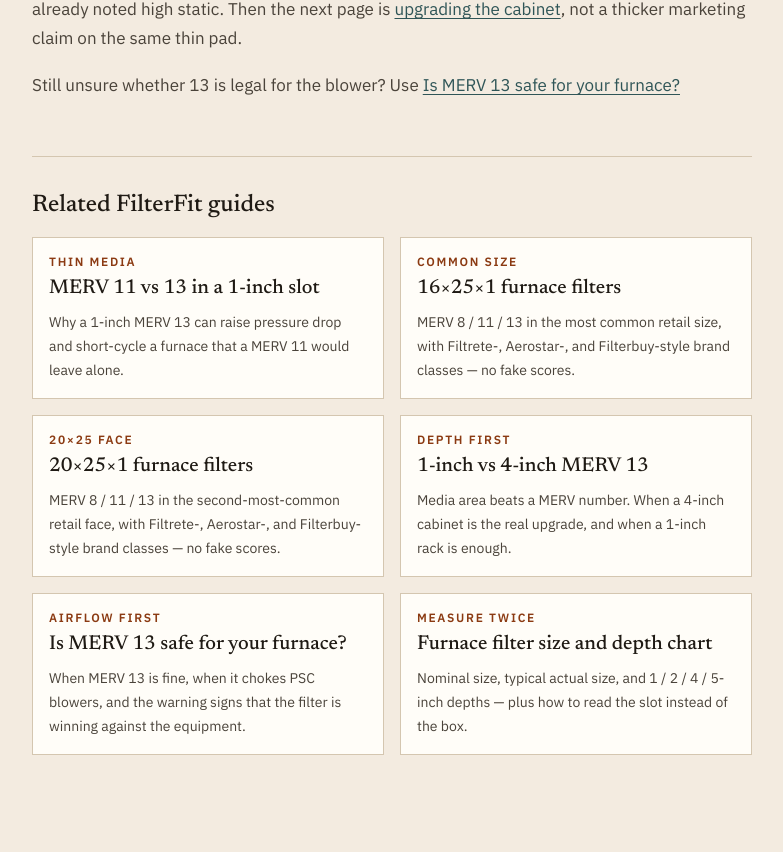
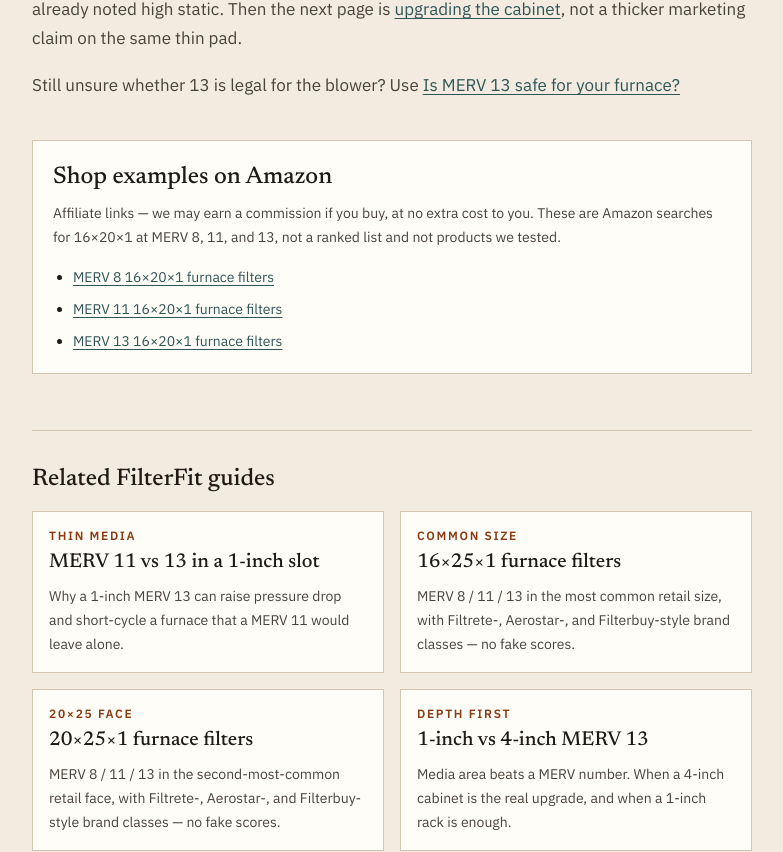
Before and after one commit to laqaer/filter-fit, a Next.js app: page /16x20x1-furnace-filters in a window 1280 px wide. Shown: the part 4190-5042 px from the top of the page, without its empty margins (248-1031 px from the left). Built offline with nearby package versions, Linux system fonts and the light colour scheme.

Commit message:
feat(aff): Amazon laqaer-20 on money pages (FF-AFF-1)
Add associate-tag search URLs and a short disclosed shop block on the
16x25x1, 20x25x1, and 16x20x1 guides. Switch affiliate copy to present tense.

Co-authored-by: laqaer <laqaer@users.noreply.github.com>

```diff
--- a/app/16x20x1-furnace-filters/page.tsx
+++ b/app/16x20x1-furnace-filters/page.tsx
@@ -1,5 +1,6 @@
 import type { Metadata } from "next";
 import Link from "next/link";
+import { AmazonShopExamples } from "@/components/amazon-shop-examples";
 import { Callout } from "@/components/callout";
 import { GuideHero } from "@/components/guide-hero";
 import { JsonLd } from "@/components/json-ld";
@@ -216,6 +217,7 @@ export default function Size16x20Page() {
           <Link href="/merv-13-safe-for-furnace">Is MERV 13 safe for your furnace?</Link>
         </p>
       </div>
+      <AmazonShopExamples face="16x20x1" />
       <RelatedGuides except="/16x20x1-furnace-filters" />
     </article>
   );
--- a/app/16x25x1-furnace-filters/page.tsx
+++ b/app/16x25x1-furnace-filters/page.tsx
@@ -1,5 +1,6 @@
 import type { Metadata } from "next";
 import Link from "next/link";
+import { AmazonShopExamples } from "@/components/amazon-shop-examples";
 import { Callout } from "@/components/callout";
 import { GuideHero } from "@/components/guide-hero";
 import { JsonLd } from "@/components/json-ld";
@@ -156,6 +157,7 @@ export default function Size16x25Page() {
           <Link href="/merv-13-safe-for-furnace">Is MERV 13 safe for your furnace?</Link>
         </p>
       </div>
+      <AmazonShopExamples face="16x25x1" />
       <RelatedGuides except="/16x25x1-furnace-filters" />
     </article>
   );
--- a/app/20x25x1-furnace-filters/page.tsx
+++ b/app/20x25x1-furnace-filters/page.tsx
@@ -1,5 +1,6 @@
 import type { Metadata } from "next";
 import Link from "next/link";
+import { AmazonShopExamples } from "@/components/amazon-shop-examples";
 import { Callout } from "@/components/callout";
 import { GuideHero } from "@/components/guide-hero";
 import { JsonLd } from "@/components/json-ld";
@@ -217,6 +218,7 @@ export default function Size20x25Page() {
           <Link href="/merv-13-safe-for-furnace">Is MERV 13 safe for your furnace?</Link>
         </p>
       </div>
+      <AmazonShopExamples face="20x25x1" />
       <RelatedGuides except="/20x25x1-furnace-filters" />
     </article>
   );
--- a/app/about/page.tsx
+++ b/app/about/page.tsx
@@ -77,9 +77,9 @@ export default function AboutPage() {
 
         <h2>How the site is funded</h2>
         <p>
-          FilterFit is built as a useful bookmark. Some product mentions may later become affiliate
-          links. If that happens, a purchase through those links may earn {site.publisher} a
-          commission. Money does not buy a score here; we do not sell numbered ratings. See{" "}
+          FilterFit is built as a useful bookmark. Some outbound retailer links are affiliate
+          links. A purchase through those links may earn {site.publisher} a commission. Money
+          does not buy a score here; we do not sell numbered ratings. See{" "}
           <Link href="/privacy">privacy</Link> for how a content-and-affiliate site handles data.
         </p>
 
--- a/app/page.tsx
+++ b/app/page.tsx
@@ -1,6 +1,7 @@
 import type { Metadata } from "next";
 import Link from "next/link";
 import { DecisionTree } from "@/components/decision-tree";
+import { amazonLinkAttrs, amazonSearchUrl } from "@/lib/amazon";
 import { guides } from "@/lib/guides";
 import { site } from "@/lib/site";
 
@@ -73,7 +74,16 @@ export default function HomePage() {
         <h2 className="font-serif text-3xl text-ink">Guides</h2>
         <p className="mt-2 max-w-2xl text-ink-soft">
           Bookmark the page that matches the decision you are actually making — not a doorway list
-          of every size on earth.
+          of every size on earth. Size pages include disclosed Amazon search examples for that
+          face — for example{" "}
+          <a
+            className="text-air underline underline-offset-3"
+            href={amazonSearchUrl("16x25x1 furnace filter")}
+            {...amazonLinkAttrs}
+          >
+            16×25×1 furnace filters
+          </a>
+          .
         </p>
         <ul className="mt-6 grid gap-4 md:grid-cols-2">
           {guides.map((guide) => (
--- a/app/privacy/page.tsx
+++ b/app/privacy/page.tsx
@@ -57,7 +57,7 @@ export default function PrivacyPage() {
 
         <h2>Affiliate and advertising technology</h2>
         <p>
-          Some product mentions may become affiliate links. Clicking through to a retailer can
+          Some outbound product links are affiliate links. Clicking through to a retailer can
           cause that retailer or their network to set cookies, record that you came from FilterFit,
           and attribute a commission if you buy. Those companies have their own privacy policies.
           FilterFit does not receive your payment card number.
@@ -84,7 +84,7 @@ export default function PrivacyPage() {
 
         <h2>Changes</h2>
         <p>
-          If the site adds accounts, a newsletter, or live ad/affiliate tags, we will update this
+          If the site adds accounts, a newsletter, or display ads, we will update this
           page and the date above.
         </p>
       </div>
--- /dev/null
+++ b/components/amazon-shop-examples.tsx
@@ -0,0 +1,36 @@
+import { amazonLinkAttrs, amazonSearchUrl } from "@/lib/amazon";
+
+const mervLevels = [8, 11, 13] as const;
+
+type AmazonShopExamplesProps = {
+  /** Nominal face + depth, ASCII, e.g. 16x25x1 */
+  face: string;
+};
+
+export function AmazonShopExamples({ face }: AmazonShopExamplesProps) {
+  const faceLabel = face.replaceAll("x", "×");
+
+  return (
+    <section className="mt-10 border border-rule bg-card p-5">
+      <h2 className="font-serif text-2xl text-ink">Shop examples on Amazon</h2>
+      <p className="mt-2 text-sm leading-6 text-ink-soft">
+        Affiliate links — we may earn a commission if you buy, at no extra cost to you. These are
+        Amazon searches for {faceLabel} at MERV 8, 11, and 13, not a ranked list and not products
+        we tested.
+      </p>
+      <ul className="mt-4 list-disc space-y-2 pl-5 text-sm leading-6">
+        {mervLevels.map((merv) => (
+          <li key={merv}>
+            <a
+              className="text-air underline underline-offset-3 hover:text-copper-dark"
+              href={amazonSearchUrl(`${face} merv ${merv} furnace filter`)}
+              {...amazonLinkAttrs}
+            >
+              MERV {merv} {faceLabel} furnace filters
+            </a>
+          </li>
+        ))}
+      </ul>
+    </section>
+  );
+}
--- /dev/null
+++ b/lib/amazon.ts
@@ -0,0 +1,15 @@
+export const AMAZON_ASSOCIATE_TAG = "laqaer-20";
+
+export const amazonLinkAttrs = {
+  rel: "nofollow sponsored noopener noreferrer",
+  target: "_blank",
+} as const;
+
+/** Amazon search URL with the Associates tag. Keywords are URL-encoded; no ASINs. */
+export function amazonSearchUrl(keywords: string): string {
+  const query = new URLSearchParams({
+    k: keywords,
+    tag: AMAZON_ASSOCIATE_TAG,
+  });
+  return `https://www.amazon.com/s?${query.toString()}`;
+}
--- a/lib/site.ts
+++ b/lib/site.ts
@@ -9,11 +9,11 @@ export const site = {
   email: "hello@filterfitguide.com",
   publisher: "Laqaer Products",
   locale: "en_US",
-  updated: "2026-09-08",
+  updated: "2026-09-11",
 } as const;
 
 export const affiliateDisclosure =
-  "FilterFit is reader-supported. Some product mentions may become affiliate links. If you buy through a future retailer link, we may earn a commission at no extra cost to you. We do not sell numbered review scores.";
+  "FilterFit is reader-supported. Some outbound product links are affiliate links. If you buy through a retailer link, we may earn a commission at no extra cost to you. We do not sell numbered review scores.";
 
 export const hvacCaveat =
   "This is planning guidance, not a substitute for the furnace or air-handler manual. MERV alone does not tell you whether a filter is safe for your blower. Follow the manufacturer’s airflow and static-pressure limits, and hire a licensed HVAC technician if you see icing, limit-switch trips, or weak supply air.";
```
Also changed, not shown: 1 other file (tests, documents, lock files or other folders).
